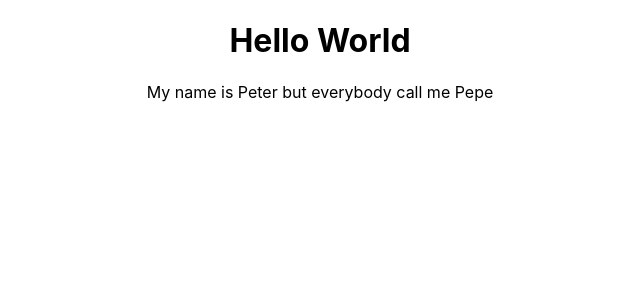
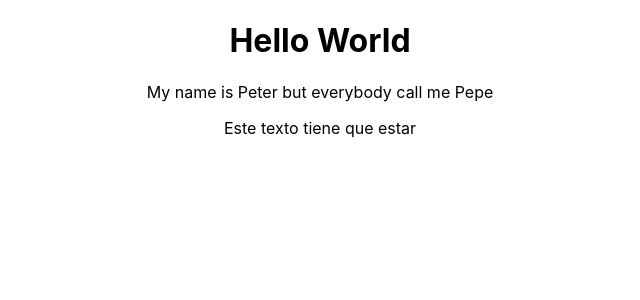
Before and after one commit to jdcasanova/test-gh-1, a React (Create React App) app: page / in a window 1280 px wide. Shown: the top 300 px of the page, without its empty margins (320-960 px from the left). Built offline with nearby package versions, Linux system fonts and the light colour scheme.

Commit message:
add text

```diff
--- a/src/App.js
+++ b/src/App.js
@@ -5,6 +5,7 @@ function App() {
     <div className="App">
       <h1>Hello World</h1>
       <p>My name is Peter but everybody call me Pepe</p>
+      <p>Este texto tiene que estar</p>
     </div>
   );
 }
```
